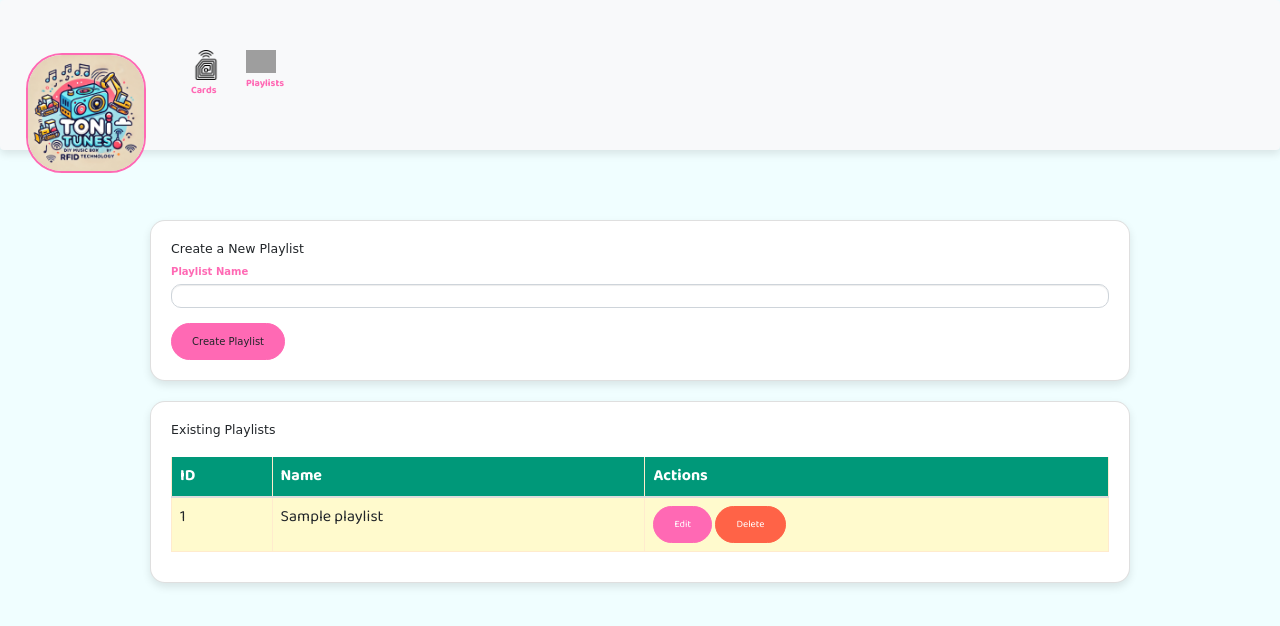
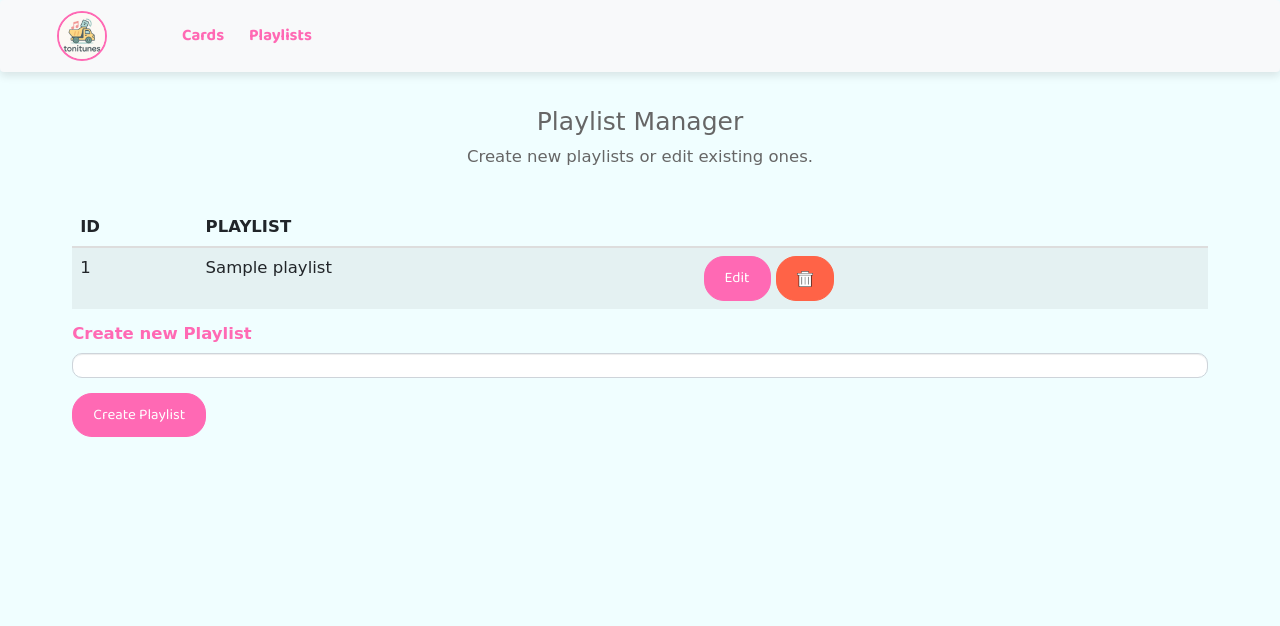
Before and after one commit to TheFerry10/tonitunes, a Flask app: page /playlist/manage in a window 1280 px wide. Shown: the top 626 px of the page. Run offline with Flask 3, Linux system fonts and the light colour scheme; tables that the repository leaves empty hold one stand-in row (values such as "Sample post"); some libraries are stand-ins or nearby versions; grey boxes are pictures that could not be loaded.

Commit message:
Add new logo, enhance navbar layout, and improve card and playlist management UI

```diff
--- a/src/app/cardmanager/main/routes.py
+++ b/src/app/cardmanager/main/routes.py
@@ -33,10 +33,11 @@ def map_card(card_uid: int):
     playlist_choices = [
         (playlist.id, playlist.name) for playlist in db_session.query(Playlist).all()
     ]
+    card = Card.query.get(card_uid)
 
     form.playlist_select.choices = playlist_choices
+    print("data", form.playlist_select.data)
     if form.validate_on_submit():
-        card = Card.query.get(card_uid)
         if card:
             card.playlist_id = form.playlist_select.data
             db_session.add(card)
@@ -45,7 +46,7 @@ def map_card(card_uid: int):
         else:
             flash("Card does not exist")
         return redirect(url_for(".index"))
-    return render_template("map-card.html", form=form, card_uid=card_uid)
+    return render_template("map-card.html", form=form, card=card)
 
 
 @main.route("/playlist/edit/<int:playlist_id>", methods=["GET", "POST"])
--- a/src/app/cardmanager/static/styles.css
+++ b/src/app/cardmanager/static/styles.css
@@ -3,11 +3,16 @@
 body {
     background-color: #f0f8ff;
     font-family: 'Baloo 2', cursive, sans-serif;
+    font-size: 1.65rem; /* Increased base font size to simulate 150% zoom */
+    line-height: 1.8; /* Adjusted line height for readability */
+    font-weight: normal;
+    color: #666;
 }
 
 .navbar {
     background-color: #ffcccb;
     box-shadow: 0 4px 8px rgba(0, 0, 0, 0.1);
+    padding: 10px 20px;
 }
 
 .navbar-brand, .nav-link {
@@ -19,6 +24,7 @@ body {
 .navbar-brand img {
     border-radius: 50%;
     border: 2px solid #ff69b4;
+    height: 180px; /* Increased logo size for better proportions */
 }
 
 .nav-link {
@@ -36,6 +42,7 @@ body {
     border-radius: 20px;
     padding: 10px 20px;
     transition: background-color 0.3s ease, transform 0.3s ease;
+    font-size: 1.8rem; /* Increased button font size */
 }
 
 .btn-primary:hover {
@@ -50,6 +57,7 @@ body {
     border-radius: 20px;
     padding: 10px 20px;
     transition: background-color 0.3s ease, transform 0.3s ease;
+    font-size: 1.8rem; /* Increased button font size */
 }
 
 .btn-danger:hover {
@@ -74,43 +82,6 @@ body {
     font-family: 'Baloo 2', cursive, sans-serif;
 }
 
-.table {
-    background-color: #fffacd;
-    font-family: 'Baloo 2', cursive, sans-serif;
-}
-
-.table th, .table td {
-    border-color: #ffebcd;
-}
-
-table {
-    width: 100%;
-    border-collapse: collapse;
-    margin: 20px 0;
-    font-size: clamp(12px, 1.5vw, 16px);
-    text-align: left;
-}
-
-thead tr {
-    background-color: #009879;
-    color: #ffffff;
-    text-align: left;
-    font-weight: bold;
-}
-
-th, td {
-    padding: 8px 10px;
-    border: 1px solid #dddddd;
-}
-
-tbody tr:nth-child(even) {
-    background-color: #f3f3f3;
-}
-
-tbody tr:hover {
-    background-color: #f1f1f1;
-}
-
 .form-inline {
     display: flex;
     align-items: center;
@@ -123,6 +94,45 @@ tbody tr:hover {
 
 .navbar-nav .nav-link {
     margin-right: 15px;
+}
+
+body {
+    background-color:rgb(240, 254, 255);
+    font-family: 'Comic Sans MS', cursive, sans-serif;
+}
+.navbar {
+    background-color: #ffcccb;
+    box-shadow: 0 4px 8px rgba(0, 0, 0, 0.1);
+    padding: 10px 20px;
+}
+.navbar-brand, .nav-link {
+    color: #ff69b4 !important;
+    font-weight: bold;
+}
+.navbar-brand img {
+    border-radius: 30%;
+    border: 2px solid #ff69b4;
+    height: 180px; /* Increased logo size for better proportions */
+}
+.nav-link {
+    transition: color 0.3s ease;
+}
+.nav-link:hover {
+    color: #ff1493 !important;
+}
+.btn-primary {
+    background-color: #ff69b4;
+    border-color: #ff69b4;
+    font-size: 1.5rem; /* Increased button font size */
+    }
+.btn-danger {
+    background-color: #ff6347;
+    border-color: #ff6347;
+    font-size: 1.5rem; /* Increased button font size */
+    }
+.alert-success {
+    background-color: #98fb98;
+    border-color: #98fb98;
 }
 
 /* Custom styles for wtf.quick_form */
@@ -151,6 +161,7 @@ tbody tr:hover {
     transition: background-color 0.3s ease, transform 0.3s ease;
     background-color: #ff69b4;
     border-color: #ff69b4;
+    font-size: 1.5rem; /* Increased button font size */
 }
 
 .wtf-form .btn-primary {
@@ -206,7 +217,8 @@ tbody tr:hover {
     border: 1px solid #f5c6cb;
 }
 .container {
-    max-width: 90%; /* Increase the container width */
+    max-width: 95%; /* Increased container width for better alignment */
+    padding:0 5px; /* Adjusted padding for spacing */
     margin: 0 auto;
 }
 
@@ -218,7 +230,7 @@ tbody tr:hover {
 }
 
 .playlist-title {
-    font-size: 2rem; /* Increased font size */
+    font-size: 3rem; /* Increased title font size */
     font-weight: bold;
     color: #333;
 }
@@ -228,33 +240,30 @@ tbody tr:hover {
     color: #666;
 }
 
-.modern-table {
-    background-color: #fff;
-    border-radius: 10px;
-    overflow: hidden;
-    box-shadow: 0 4px 8px rgba(0, 0, 0, 0.1);
-}
-
-.modern-table th {
-    background-color: #f8f9fa;
-    font-weight: bold;
-    color: #333;
-    text-align: left;
-    font-size: 1.1rem; /* Increased font size */
-}
-
-.modern-table td {
-    vertical-align: middle;
-    font-size: 1rem; /* Increased font size */
-}
-
 .song-info {
     display: flex;
     flex-direction: column;
 }
 
 .song-title {
-    font-size: 1.3rem; /* Increased font size */
+    font-size: 1.5rem; /* Increased font size for better visibility */
+    font-weight: bold;
+    color: #333;
+}
+
+.card-info {
+    display: flex;
+    flex-direction: column;
+}
+
+.card-uid {
+    font-size: 1.1rem; /* Increased font size */
+    font-weight: normal;
+    color: #666;
+}
+
+.card-name {
+    font-size: 1.5rem; /* Increased font size for better visibility */
     font-weight: bold;
     color: #333;
 }
@@ -266,7 +275,7 @@ tbody tr:hover {
 }
 
 .audio-player {
-    width: 120px;
+    width: 100px;
     height: 30px;
 }
 
@@ -276,7 +285,7 @@ tbody tr:hover {
 }
 
 .section-title {
-    font-size: 1.8rem; /* Increased font size */
+    font-size: 3rem; /* Increased title font size */
     font-weight: bold;
     color: #333;
     margin-bottom: 20px;
@@ -284,8 +293,8 @@ tbody tr:hover {
 
 .search-input {
     border-radius: 10px;
-    font-size: 1.2rem; /* Increased font size */
-    padding: 10px;
+    font-size: 1.8rem; /* Increased input font size */
+    padding: 15px; /* Adjusted padding for better proportions */
 }
 
 .search-input:focus {
@@ -298,3 +307,32 @@ tbody tr:hover {
     background-color: #ddd;
     margin: 20px 0;
 }
+
+.navbar-brand {
+    display: flex;
+    align-items: center;
+    font-weight: bold;
+    color: #ff69b4 !important;
+    margin-right: 20px; /* Add spacing between the logo and links */
+}
+
+.navbar-brand .logo {
+    height: 50px;
+    border-radius: 50%;
+    border: 2px solid #ff69b4;
+}
+
+.navbar-nav {
+    margin-left: 20px; /* Add spacing between the logo and links */
+}
+
+.navbar-nav .nav-link {
+    color: #ff69b4 !important;
+    font-weight: bold;
+    margin-right: 15px;
+    transition: color 0.3s ease;
+}
+
+.navbar-nav .nav-link:hover {
+    color: #ff1493 !important;
+}
--- a/src/app/cardmanager/templates/base.html
+++ b/src/app/cardmanager/templates/base.html
@@ -7,50 +7,13 @@
 <link rel="stylesheet" href="https://stackpath.bootstrapcdn.com/bootstrap/4.5.2/css/bootstrap.min.css">
 <link rel="stylesheet" href="{{ url_for('static', filename='styles.css') }}">
 <link rel="icon" href="{{ url_for('static', filename='icons/bagger-icon.png') }}" type="image/png">
-<style>
-    body {
-        background-color:rgb(240, 254, 255);
-        font-family: 'Comic Sans MS', cursive, sans-serif;
-    }
-    .navbar {
-        background-color: #ffcccb;
-        box-shadow: 0 4px 8px rgba(0, 0, 0, 0.1);
-        height: 150px; /* Increase the height of the navbar */
-    }
-    .navbar-brand, .nav-link {
-        color: #ff69b4 !important;
-        font-weight: bold;
-    }
-    .navbar-brand img {
-        border-radius: 30%;
-        border: 2px solid #ff69b4;
-        height: 120px; /* Ensure the logo fits within the navbar */
-    }
-    .nav-link {
-        transition: color 0.3s ease;
-    }
-    .nav-link:hover {
-        color: #ff1493 !important;
-    }
-    .btn-primary {
-        background-color: #ff69b4;
-        border-color: #ff69b4;
-    }
-    .btn-danger {
-        background-color: #ff6347;
-        border-color: #ff6347;
-    }
-    .alert-success {
-        background-color: #98fb98;
-        border-color: #98fb98;
-    }
-</style>
 {% endblock %}
 
 {% block content %}
 <nav class="navbar navbar-expand-lg navbar-light bg-light">
-    <a class="navbar-brand" href="{{ url_for('main.index') }}">
-        <img src="{{ url_for('static', filename='images/toni-tunes-logo-01.webp') }}" alt="Toni Tunes Logo">
+    <div class="container">
+        <a class="navbar-brand d-flex align-items-center" href="{{ url_for('main.index') }}">
+            <img src="{{ url_for('static', filename='images/tonitunes-logo.png') }}" alt="Toni Tunes Logo" class="logo">
         </a>
         <button class="navbar-toggler" type="button" data-toggle="collapse" data-target="#navbarNav" aria-controls="navbarNav" aria-expanded="false" aria-label="Toggle navigation">
             <span class="navbar-toggler-icon"></span>
@@ -58,20 +21,13 @@
         <div class="collapse navbar-collapse" id="navbarNav">
             <ul class="navbar-nav">
                 <li class="nav-item">
-                <a class="nav-link" href="{{ url_for('main.index') }}">
-                    <img src="{{ url_for('static', filename='icons/rfid-icon.png') }}" alt="RFID Icon" style="width: 30px; height: auto;">
-                    <br>
-                    <span class="text-center">Cards</span>
-                </a>
+                    <a class="nav-link" href="{{ url_for('main.index') }}">Cards</a>
                 </li>
                 <li class="nav-item">
-                <a class="nav-link" href="{{ url_for('main.manage_playlists') }}">
-                    <img src="{{ url_for('static', filename='icons/playlist-icon.png') }}" alt="Playlist Icon" style="width: 30px; height: auto;">
-                    <br>
-                    <span class="text-center">Playlists</span>
-                </a>
+                    <a class="nav-link" href="{{ url_for('main.manage_playlists') }}">Playlists</a>
                 </li>
             </ul>
+        </div>
     </div>
 </nav>
 
--- a/src/app/cardmanager/templates/playlist-edit.html
+++ b/src/app/cardmanager/templates/playlist-edit.html
@@ -57,7 +57,7 @@
         </table>
     </div>
 
-    <hr class="section-divider">/node_modules/|/\.devtools|/\.git/|/\.sass-cache/|/\.hg/|/\.idea/|/\.svn/|/\.cache/|/\.project/|/.*~$
+    <hr class="section-divider">
 
     <!-- Add Songs Section -->
     <div class="add-songs-section py-4" id="add-songs-section">
--- a/src/app/cardmanager/templates/playlists-manage.html
+++ b/src/app/cardmanager/templates/playlists-manage.html
@@ -6,25 +6,23 @@
 
 
 {% block page_content %}
-<div class="container mt-5">
-    <div class="card wtf-form-card">
-        <div class="card-body">
-            <h5 class="card-title">Create a New Playlist</h5>
-            <form action="{{ url_for('main.manage_playlists') }}" method="post" class="wtf-form">
-                {{ wtf.quick_form(form) }}
-            </form>
+
+<div class="container">
+    <div class="card-section py-4">
+        <div class="d-flex align-items-center mb-3">
+            <div class="ms-3 text-center w-75 mx-auto">
+                <h1 class="headline">Playlist Manager</h1>
+                <p>Create new playlists or edit existing ones.</p>
+            </div>
         </div>
     </div>
 
-    <div class="card wtf-form-card">
-        <div class="card-body">
-            <h5 class="card-title">Existing Playlists</h5>
-    <table class="table">
+    <table class="table table-striped modern-table">
         <thead>
             <tr>
                 <th>ID</th>
-                <th>Name</th>
-                <th>Actions</th>
+                <th>PLAYLIST</th>
+                <th></th>
             </tr>
         </thead>
         <tbody>
@@ -34,15 +32,30 @@
                 <td>{{ playlist.name }}</td>
                 <td>
                     <a href="/playlist/edit/{{ playlist.id }}" class="btn btn-primary">Edit</a>
-                    <button type="submit" onclick="deletePlaylist('{{ playlist.id }}')" class="btn btn-danger">Delete</button>
+                    <button type="submit" onclick="deletePlaylist('{{ playlist.id }}')" class="btn btn-danger">
+                        <img src="/static/icons/trash-icon.png" alt="Delete" class="action-icon">
+                    </button>
                 </td>
             </tr>
             {% endfor %}
         </tbody>
     </table>
-</div>
-</div>
-</div>
+
+
+    <form action="{{ url_for('main.manage_playlists') }}" method="post" class="wtf-form">
+        {{ form.hidden_tag() }}
+        <div class="form-group">
+            <label for="playlist">Create new Playlist</label>
+            {{ form.name(class="form-control") }}
+        </div>
+        <div class="form-group">
+            {{ form.submit(class="btn btn-primary") }}
+        </div>
+    </form>
+
+
+
+
 
 <script>
     function deletePlaylist(id) {
```
Also changed, not shown: src/app/cardmanager/templates/index.html (+15 -11 lines), src/app/cardmanager/templates/map-card.html (+28 -7 lines), src/app/cardmanager/static/images/tonitunes-logo.png (added). Lines whose indentation alone changed are shown as unchanged.
